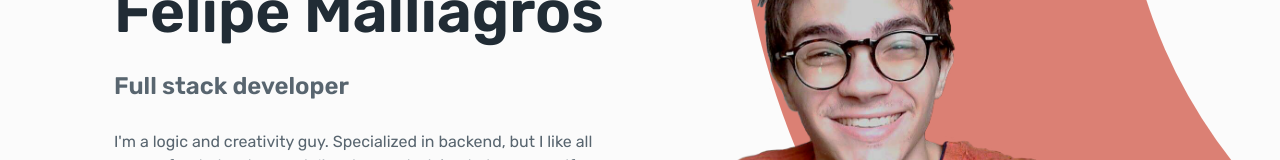
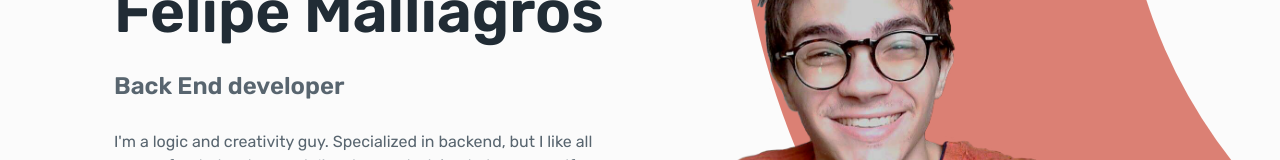
Before and after one commit to felipemalli/portfolio, a React (Vite) app: page / in a window 1280 px wide. Shown: the part 235-395 px from the top of the page. Built offline with nearby package versions, Linux system fonts and the light colour scheme.

Commit message:
refactor: remove unnecessary code

```diff
--- a/src/App.tsx
+++ b/src/App.tsx
@@ -1,15 +1,10 @@
 import { motion } from 'framer-motion';
-import { useMediaQuery } from 'react-responsive';
+import { TypeAnimation } from 'react-type-animation';
 import CourseArea from './components/CourseArea';
 import ProjectArea from './components/ProjectArea';
 import { SearchBar } from './components/SearchBar';
-import { breakpoints } from './utils/breakpoints';
 
 function App() {
-  const isXl = useMediaQuery(breakpoints.isXl)
-  console.log(isXl)
-
-
   return (
     <div>
       <main className='w-fill md:mx-16 2xl:w-[89.938rem] 2xl:m-auto'>
@@ -33,7 +28,16 @@ function App() {
           <section className='flex flex-col xl:flex-row justify-center 2xl:justify-evenly items-center 2xl:gap-32 gap-3 -mt-10 2xl:mt-0'>
             <div className='flex flex-col justify-center lg:w-[32rem] xl:-mb-12 2xl:mb-0 mt-10'>
               <h1 className='text-[#212C35] text-6xl font-semibold text-center xl:text-left'>Felipe Malliagros</h1>
-              <h3 className='text-[#58656F] text-2xl font-semibold mt-7 text-center xl:text-left'>Full stack developer</h3>
+              <div className='text-[#58656F] text-2xl font-semibold mt-7 text-center xl:text-left'>
+                <TypeAnimation sequence={[
+                  'Full Stack',
+                  3000,
+                  'Back End',
+                  3000,
+                ]} speed={50} wrapper='span' repeat={Infinity} cursor={false}
+                />
+                <span> developer</span>
+              </div>
               <p className='text-[#58656F] text-base font-normal mt-7 text-center xl:text-left'>I'm a logic and creativity guy. Specialized in backend, but I like all areas of web development. I'm always studying to keep myself qualified and updated.</p>
               <div className='mt-7 text-center xl:text-left'>
                 <button className='w-32 h-14 mr-4 bg-[#D5685A] hover:bg-[#e4e4e4] hover:text-[#58656F] text-[#fbfbfb] active:bg-green-400 rounded-md text-sm transition-color duration-200 '>
--- a/src/components/Slider.tsx
+++ /dev/null
@@ -1,20 +0,0 @@
-
-interface SliderProps {
-  cardDataList: {
-    name: string
-    image: string
-   }[]
-}
-
-export const Slider: React.FC<SliderProps> = (cardDataList: SliderProps) => {
-
-  // const [isAllowed, setIsAllowed] = useState<boolean>(false);
-
-  console.log(cardDataList)
-
-  return (
-    <div className={`flex justify-center items-center gap-[0.938rem]`}>
-      {/* {cardDataList.map((_e, _index):CardProps => <Card name={''} image={''} type={'project'}></Card>)} */}
-    </div>
-  )
-}
```
